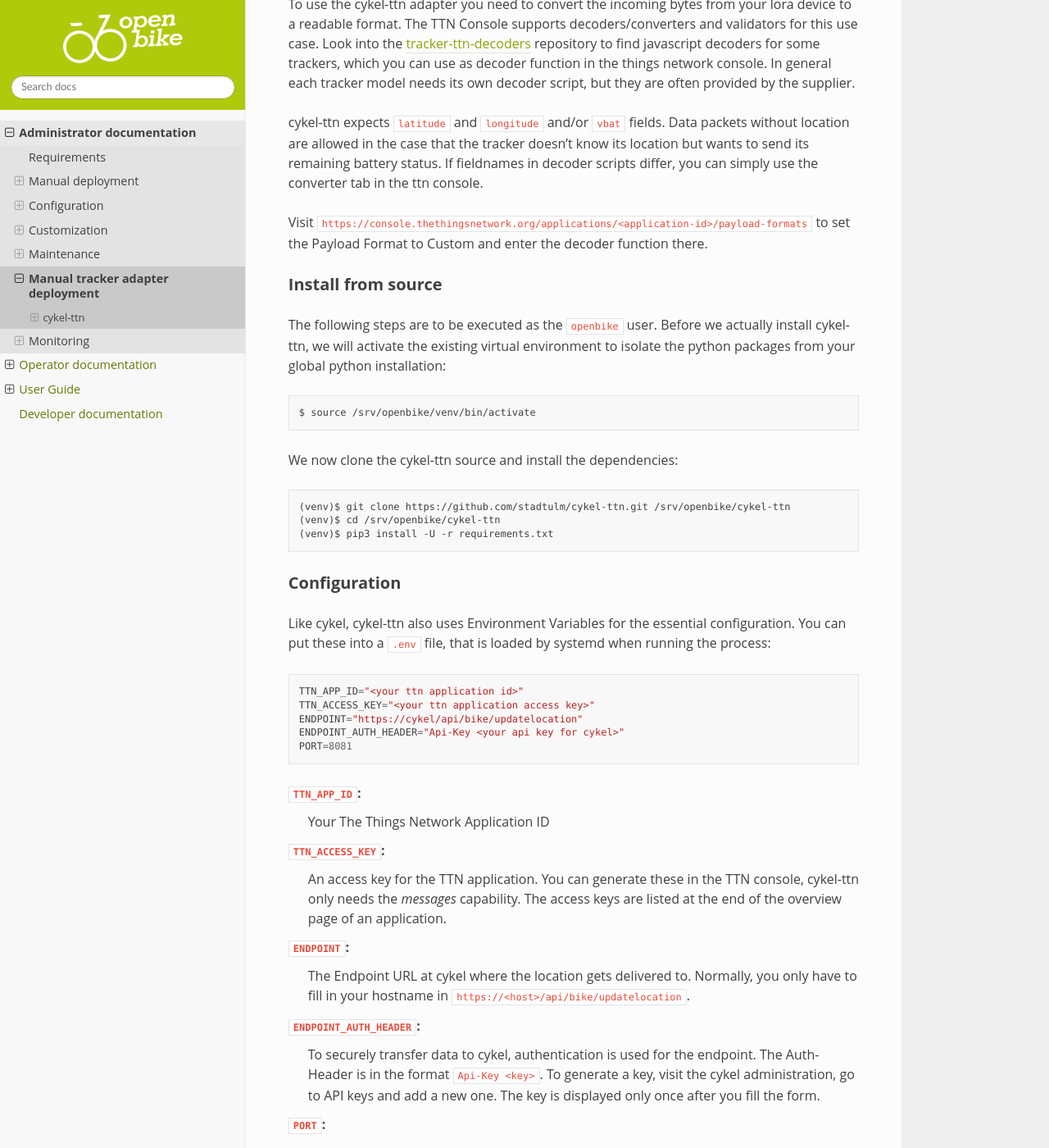
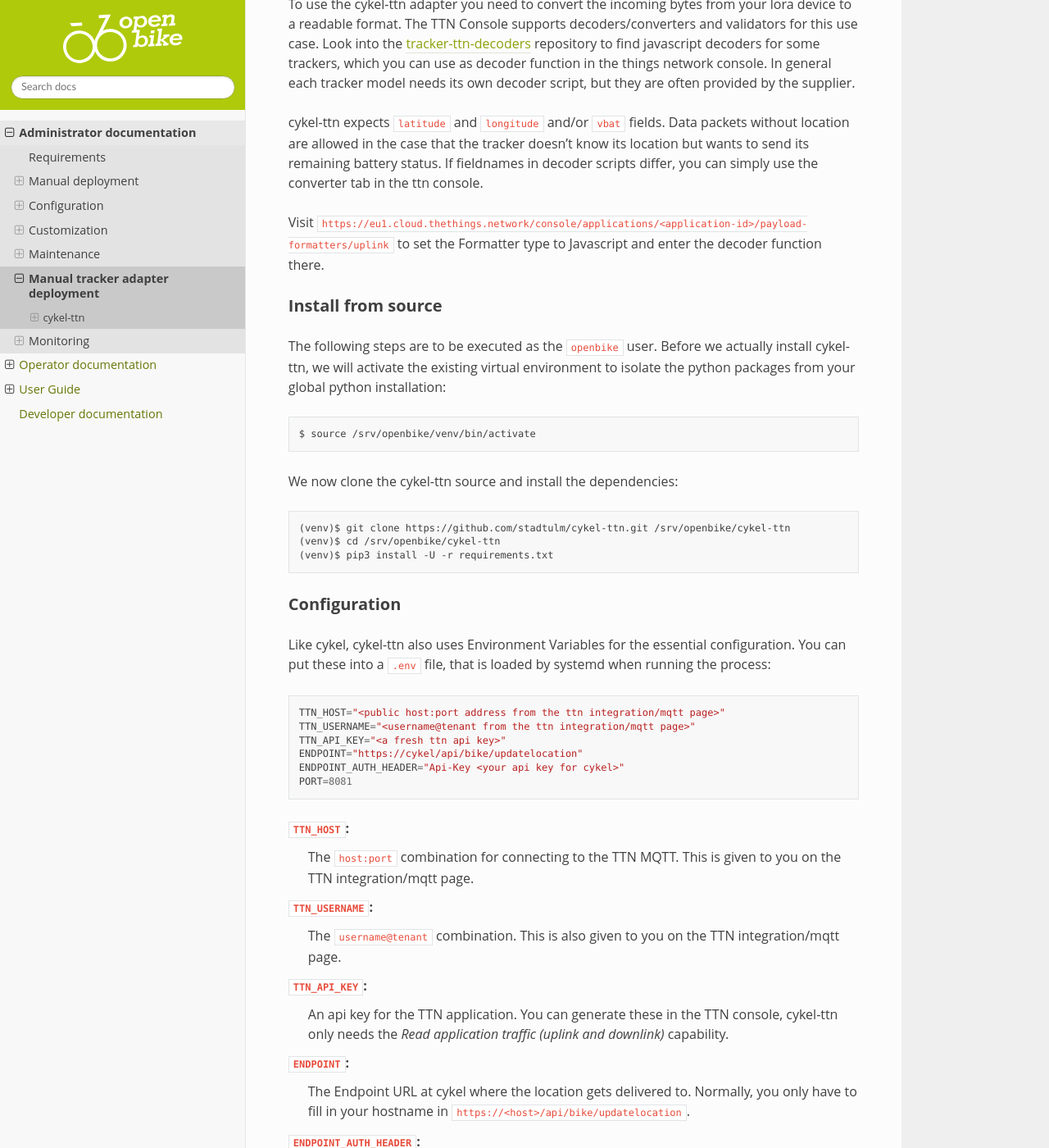
Before and after one commit to transportkollektiv/openbike, a Sphinx documentation site: the page built from docs/administrator/tracker/manual.rst, in a window 1280 px wide and 1400 px high, scrolled down 567 px. Shown: the whole window at 82% size. Built offline with Sphinx 7.4.7 and the Read the Docs theme 2.0.0, drawn with Linux system fonts in a browser that asks for light colours; pages that are not in the unit, such as notebooks, are missing from menus; some of the changed text lies outside the part shown.

Commit message:
docs: cykel-ttn is now using ttnv3

```diff
--- a/docs/administrator/tracker/manual.rst
+++ b/docs/administrator/tracker/manual.rst
@@ -16,7 +16,7 @@
 
 cykel-ttn expects ``latitude`` and ``longitude`` and/or ``vbat`` fields. Data packets without location are allowed in the case that the tracker doesn't know its location but wants to send its remaining battery status. If fieldnames in decoder scripts differ, you can simply use the converter tab in the ttn console.
 
-Visit ``https://console.thethingsnetwork.org/applications/<application-id>/payload-formats`` to set the Payload Format to Custom and enter the decoder function there.
+Visit ``https://eu1.cloud.thethings.network/console/applications/<application-id>/payload-formatters/uplink`` to set the Formatter type to Javascript and enter the decoder function there.
 
 Install from source
 ^^^^^^^^^^^^^^^^^^^
@@ -36,32 +36,36 @@
 
 Like cykel, cykel-ttn also uses Environment Variables for the essential configuration. You can put these into a ``.env`` file, that is loaded by systemd when running the process::
 
-	TTN_APP_ID="<your ttn application id>"
-	TTN_ACCESS_KEY="<your ttn application access key>"
-	ENDPOINT="https://cykel/api/bike/updatelocation"
-	ENDPOINT_AUTH_HEADER="Api-Key <your api key for cykel>"
-	PORT=8081
+    TTN_HOST="<public host:port address from the ttn integration/mqtt page>"
+    TTN_USERNAME="<username@tenant from the ttn integration/mqtt page>"
+    TTN_API_KEY="<a fresh ttn api key>"
+    ENDPOINT="https://cykel/api/bike/updatelocation"
+    ENDPOINT_AUTH_HEADER="Api-Key <your api key for cykel>"
+    PORT=8081
 
-``TTN_APP_ID``:
-	Your The Things Network Application ID
+``TTN_HOST``:
+    The ``host:port`` combination for connecting to the TTN MQTT. This is given to you on the TTN integration/mqtt page.
 
-``TTN_ACCESS_KEY``:
-	An access key for the TTN application. You can generate these in the TTN console, cykel-ttn only needs the *messages* capability. The access keys are listed at the end of the overview page of an application.
+``TTN_USERNAME``:
+    The ``username@tenant`` combination. This is also given to you on the TTN integration/mqtt page.
+
+``TTN_API_KEY``:
+    An api key for the TTN application. You can generate these in the TTN console, cykel-ttn only needs the *Read application traffic (uplink and downlink)* capability.
 
 ``ENDPOINT``:
-	The Endpoint URL at cykel where the location gets delivered to. Normally, you only have to fill in your hostname in ``https://<host>/api/bike/updatelocation``.
+    The Endpoint URL at cykel where the location gets delivered to. Normally, you only have to fill in your hostname in ``https://<host>/api/bike/updatelocation``.
 
 ``ENDPOINT_AUTH_HEADER``:
-	To securely transfer data to cykel, authentication is used for the endpoint. The Auth-Header is in the format ``Api-Key <key>``. To generate a key, visit the cykel administration, go to API keys and add a new one. The key is displayed only once after you fill the form.
+    To securely transfer data to cykel, authentication is used for the endpoint. The Auth-Header is in the format ``Api-Key <key>``. To generate a key, visit the cykel administration, go to API keys and add a new one. The key is displayed only once after you fill the form.
 
 ``PORT``:
-	The Port where cykel-ttn should bind to. Don't forget to change if you run multiple instances.
+    The Port where cykel-ttn should bind to. Don't forget to change if you run multiple instances.
 
 ``HOST``:
-	empty by default, which equals ``0.0.0.0`` (all addresses on all interfaces)
+    empty by default, which equals ``0.0.0.0`` (all addresses on all interfaces)
 
 ``LABELS``:
-	If you run multiple instances and want do differenciate between them in the monitoring, you can add here comma seperated, ``key=value`` labels.
+    If you run multiple instances and want do differenciate between them in the monitoring, you can add here comma seperated, ``key=value`` labels.
 
 
 Start cykel-ttn as a service
@@ -97,9 +101,10 @@
 Run multiple instances
 ^^^^^^^^^^^^^^^^^^^^^^
 
-If your system uses multiple different trackers that are all LoRaWAN/TTN based you can deploy cykel-ttn once and just use different configurations and decoders. For this usecase, use multiple TTN applications, place multiple ``.env`` files (with different names) in the same directory, copy the ``cykel-ttn.service`` unit file and modify the ``EnvironmentFile`` parameter.
+If your system uses multiple different trackers that are all LoRaWAN/TTN based you can deploy cykel-ttn once and just use different configurations and decoders. For this usecase, use multiple TTN applications, place multiple ``.env`` files (with different names) in the same directory, copy the ``cykel-ttn.service`` unit file and modify the ``EnvironmentFile`` parameter. You could also use `systemds template units`_.
 
 
 .. _The Things Network: https://thethingsnetwork.org
 .. _cykel-ttn: https://github.com/stadtulm/cykel-ttn
 .. _tracker-ttn-decoders: https://github.com/stadtulm/tracker-ttn-decoders
+.. _systemds template units: http://0pointer.de/blog/projects/instances.html
```
